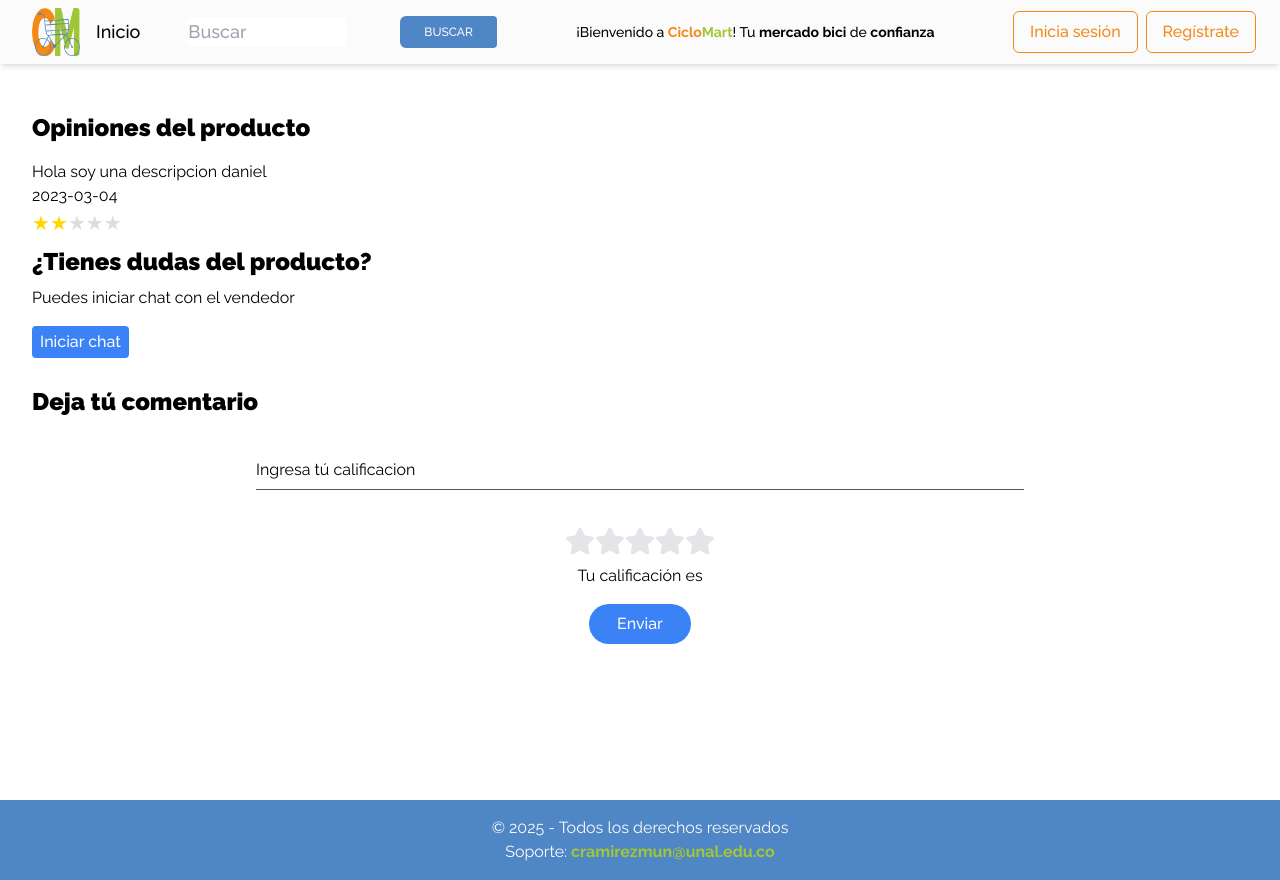
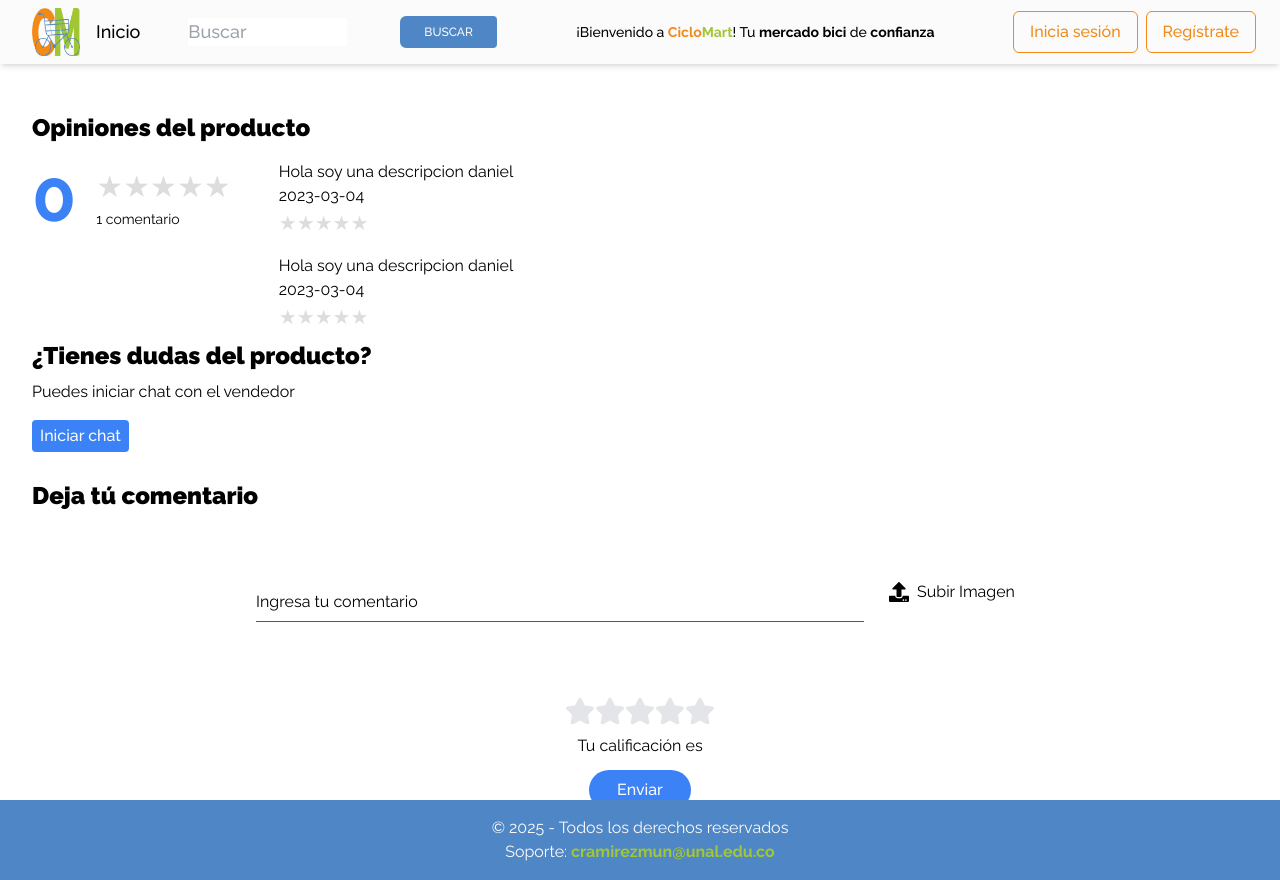
Before and after one commit to w1sec0d/ciclomart_frontend, a React (Vite) app: page /productRating in a window 1280 px wide. Built offline with nearby package versions, Linux system fonts and the light colour scheme; no server answers.

Commit message:
Added the ability to upload an image

```diff
--- a/src/components/RatingView.jsx
+++ b/src/components/RatingView.jsx
@@ -1,35 +1,11 @@
 import PropTypes from 'prop-types';
-import "../style/start.css"
+import StarRating from './StarRating';
+
 
 const RatingView = (props) => {
-
-    const StarRating = ({rating}) => {
-
-        // Limita la calificación a un máximo de 5
-        rating = Math.min(rating, 5);
-
-        const stars = [];
-        for (let i = 0; i < 5; i++) {
-          let starClass = 'star';
-          if (rating > i) {
-            starClass += ' rated';
-            if (rating < i+1) {
-              starClass += ' partial';
-              const percentage = ((rating - i) * 100).toFixed(1);
-              stars.push(<span key={i} className={starClass} style={{'--fill': `${percentage}%`}}>★</span>);
-              continue;
-            }
-          }
-          stars.push(<span key={i} className={starClass}>★</span>);
-        }
-        return <div>{stars}</div>;
-      };
-
-
-
   return (
-    <div className="ContenedorCalificaciones">
-      <p>{props.description}</p>
+    <div className='w-full max-w-lg'>
+      <p className='whitespace-normal break-words'>{props.description}</p>
       <p>{props.date}</p>
       <StarRating rating={props.rating} />
     </div>
--- /dev/null
+++ b/src/components/StarRating.jsx
@@ -0,0 +1,32 @@
+import PropTypes from 'prop-types'
+import '../style/start.css'
+
+
+const StarRating = ({rating, size = 'start'}) => {
+
+    // Limita la calificación a un máximo de 5
+    rating = Math.min(rating, 5);
+
+    const stars = [];
+    for (let i = 0; i < 5; i++) {
+      let starClass = `star ${size}`;
+      if (rating > i) {
+        starClass += ' rated';
+        if (rating < i+1) {
+          starClass += ' partial';
+          const percentage = ((rating - i) * 100).toFixed(1);
+          stars.push(<span key={i} className={starClass} style={{'--fill': `${percentage}%`}}>★</span>);
+          continue;
+        }
+      }
+      stars.push(<span key={i} className={starClass}>★</span>);
+    }
+    return <div>{stars}</div>;
+  };
+
+StarRating.propTypes = {
+    rating: PropTypes.number.isRequired,
+    size: PropTypes.string
+}
+
+  export default StarRating;
--- a/src/pages/ProductRating.jsx
+++ b/src/pages/ProductRating.jsx
@@ -1,22 +1,68 @@
 import RatingView from "../components/RatingView";
 import Button from '../components/Button';
 import { useForm } from 'react-hook-form';
-import { FaStar } from "react-icons/fa";
+import { FaStar, FaUpload } from "react-icons/fa";
 import Input from '../components/Input';
-import { useState } from "react";
+import { useState, useRef } from "react";
+import StarRating from "../components/StarRating";
+import { setNotification } from "../store/slices/notificationSlice";
+import { useDispatch } from "react-redux";
 
 const ProductRating = (props) => {
     const descripcion = " Hola soy una descripcion daniel";
     const date = "2023-03-04";
-    const nota = 2;
+    const nota = 0;
+
     const { register, handleSubmit, reset } = useForm();
     const [rating, setRating] = useState(null);
     const [hover, setHover] = useState(null);
+    const [image, setImage] = useState(null);
+    const [error, setError] = useState('')
+    const fileInputRef = useRef(null);
+    const dispatch = useDispatch();
+
+
+    const validateFields = ( Comment, Rating) =>{
+
+        if(!Comment || !Rating){
+            dispatch(
+                setNotification({
+                    title: "¡UPS!",
+                    text: "Califica con algúna estrella",
+                    icon: "error",
+                    timer: 3000
+                })
+            )
+            return -1
+        }
+        return 0
+    }
+
+    const ImageUpload = (e) => {
+        const file = e.target.files[0];
+        if(file && file.type.startsWith('image/')){
+            setImage(file);
+            setError('');
+        }else{
+            dispatch(
+                setNotification({
+                    title: "¡UPS!",
+                    text: "Selecciona un archivo de imagen válido",
+                    icon: "error",
+                    timer: 3000
+                })
+            )
+        }
+    }
 
     const onSubmit = async (data) => {
         // Maneja el envío del formulario
-        console.log(data);
-        console.log(rating);
+        if(validateFields(data.calificacion, rating) === 0){
+            console.log("Yes");
+            console.log(image);
+        }
+
+
     };
 
     const StartGenerate = () =>{
@@ -60,11 +106,27 @@ const ProductRating = (props) => {
                 Opiniones del producto
             </h2>
             <div className="mt-4">
+                <div className="flex  items-start space-x-12">
+                    <div className="flex space-x-5 items-center">
+                        <div className="text-7xl font-bold text-blue-500">{nota}</div>
+                        <div className="flex flex-col">
+                            <StarRating rating ={nota} size="star-large"/>
+                            <p className="text-sm ">1 comentario</p>
+                        </div>
+                    </div>
+                    <div className="flex flex-col space-y-4">
                         <RatingView
                         description={descripcion}
                         date={date}
                         rating={nota}
                         />
+                        <RatingView
+                            description={descripcion}
+                            date={date}
+                            rating={nota}
+                        />
+                    </div>
+                </div>
             </div>
             <h2 className="py-2 font-black text-2xl">
                 ¿Tienes dudas del producto?
@@ -83,14 +145,39 @@ const ProductRating = (props) => {
                 <h2 className="py-2 font-black text-2xl">
                     Deja tú comentario
                 </h2>
-                <div className="flex justify-center items-center mt-1">
-                    <form onSubmit={handleSubmit(onSubmit)} className="flex flex-col w-full max-w-3xl gap-4">
+                <div className="flex justify-center items-center ">
+                    <form onSubmit={handleSubmit(onSubmit)} className="flex flex-col w-full max-w-3xl gap-3">
+                    <div className="flex flex-row items-center gap-4">
+                            <div className="flex-grow">
                                 <Input
                                     id="calificacion"
-                            label="Ingresa tú calificacion"
+                                    label="Ingresa tu comentario"
                                     type="textarea"
                                     {...register('calificacion', { required: false })}
+                                    className="w-full"
                                 />
+                            </div>
+                            <div className="relative flex items-center justify-center">
+                                <div className="bg-gray-200 rounded-full cursor-pointer h-36 w-36 flex items-center justify-center" onClick={() => fileInputRef.current.click()}>
+                                    {image ? (
+                                        <img
+                                            src={URL.createObjectURL(image)}
+                                            className="transition duration-200 ease-in-out hover:scale-110 hover:opacity-80 hover:cursor-pointer w-36 h-36 rounded-full object-cover"
+                                        />
+                                    ) : (
+                                        <span className="text-center  flex items-center">
+                                            <FaUpload className="mr-2" size={20}/> Subir Imagen
+                                        </span>
+                                    )}
+                                    <input
+                                        type="file"
+                                        onChange={ImageUpload}
+                                        ref={fileInputRef}
+                                        style={{ display: 'none' }}
+                                    />
+                                </div>
+                            </div>
+                        </div>
                         <div className="mt-1 ">
                             <StartGenerate/>
                         </div>
--- a/src/services/loginService.js
+++ b/src/services/loginService.js
@@ -9,7 +9,7 @@ const loginUser = async (data) => {
 }
 
 const sendResetPasswordEmail = async (data) => {
-  const request = await axios.post(API_URL + '/sendEmail', { data })
+  const request = await axios.post(API_URL + '/sendRecover', { data })
   return request
 }
 
--- a/src/style/start.css
+++ b/src/style/start.css
@@ -3,7 +3,7 @@
     color: #ddd;
 }
 .star.rated {
-    color: gold;
+    color: #3b82f6;
 }
 .star.partial {
     position: relative;
@@ -14,3 +14,8 @@
     clip-path: polygon(0 0, var(--fill) 0%, var(--fill) 100%, 0% 100%);
     color: #ddd;
 }
+
+
+.star-large {
+    font-size: 30px;
+}
```
Lines whose indentation alone changed are shown as unchanged.
